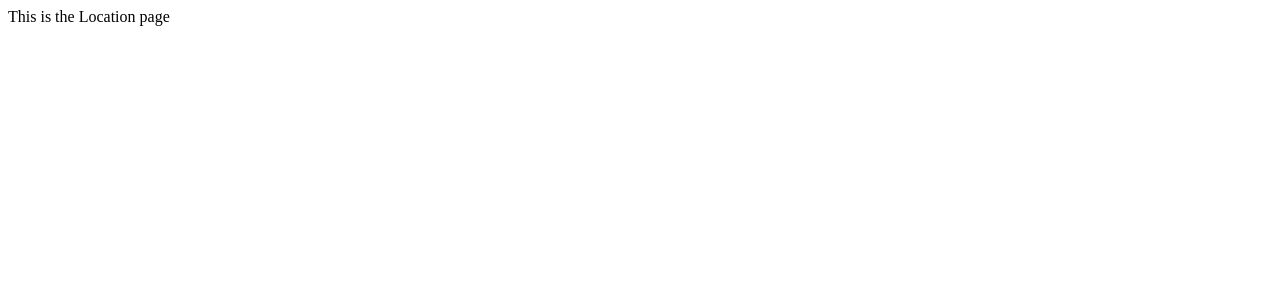
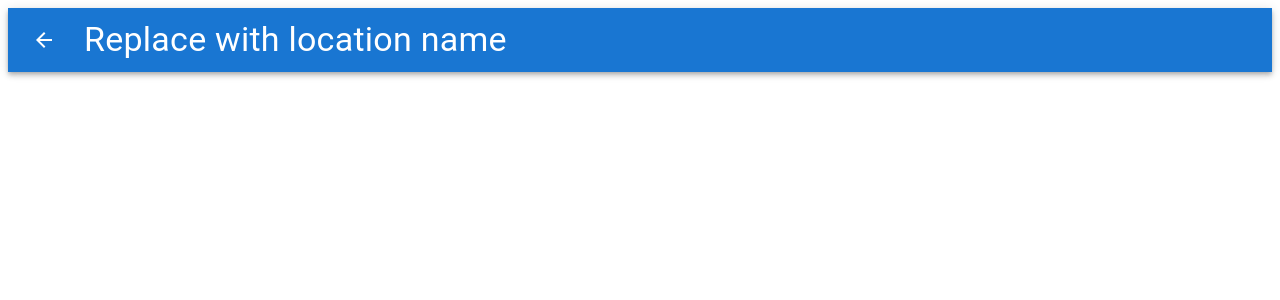
Before and after one commit to aannarino/hows-the-weather, a React (Create React App) app: page /hows-the-weather/location/1 in a window 1280 px wide. Shown: the top 300 px of the page. Built offline with nearby package versions, Linux system fonts and the light colour scheme.

Commit message:
Added an appbar common appbar component meant to be used at the top of each page

```diff
--- a/package.json
+++ b/package.json
@@ -6,6 +6,7 @@
   "dependencies": {
     "@emotion/react": "^11.11.0",
     "@emotion/styled": "^11.11.0",
+    "@mui/icons-material": "^5.11.16",
     "@mui/material": "^5.13.1",
     "@reduxjs/toolkit": "1.9.5",
     "react": "^18.2.0",
--- a/src/application/dashboard/DashboardPage.tsx
+++ b/src/application/dashboard/DashboardPage.tsx
@@ -1,5 +1,5 @@
-import React from 'react';
+import { AppBar } from 'src/components/AppBar';
 
 export const DashboardPage = () => {
-  return <div>This is the dashboard page</div>;
+  return <AppBar title="Dashboard" />;
 };
--- a/src/application/locationView/LocationViewPage.tsx
+++ b/src/application/locationView/LocationViewPage.tsx
@@ -1,5 +1,14 @@
-import React from 'react';
+import { AppBar } from 'src/components/AppBar';
+import { useNavigate } from 'react-router';
 
 export const LocationViewPage = () => {
-  return <div>This is the Location page</div>;
+  const navigate = useNavigate();
+  const backButtonCB = () => navigate(-1);
+  return (
+    <AppBar
+      title="Replace with location name"
+      displayBackButton={true}
+      onClickBackButton={backButtonCB}
+    />
+  );
 };
--- /dev/null
+++ b/src/components/AppBar.tsx
@@ -0,0 +1,62 @@
+import MUIAppBar, { AppBarProps as MUIAppBarProps } from '@mui/material/AppBar';
+import Toolbar from '@mui/material/Toolbar';
+import type { ToolbarProps } from '@mui/material/Toolbar';
+import ArrowBack from '@mui/icons-material/ArrowBack';
+import IconButton from '@mui/material/IconButton';
+import Typography, { TypographyProps } from '@mui/material/Typography';
+import { Link } from 'react-router-dom';
+
+interface AppBarBase extends MUIAppBarProps {
+  title: string;
+  ToolbarProps?: ToolbarProps;
+  TypographyProps?: Omit<TypographyProps, 'ref'>;
+}
+
+export interface AppBarPropsWithBackButton extends AppBarBase {
+  displayBackButton?: true;
+  onClickBackButton: () => void;
+}
+
+export interface AppBarPropsNoBackButton extends AppBarBase {
+  displayBackButton?: false;
+  onClickBackButton?: never;
+}
+
+export const AppBar = (
+  props: AppBarPropsWithBackButton | AppBarPropsNoBackButton
+) => {
+  const {
+    title,
+    displayBackButton = false,
+    onClickBackButton,
+    ToolbarProps = {},
+    TypographyProps = {},
+    ...AppBarProps
+  } = props;
+  return (
+    <MUIAppBar position="static" {...AppBarProps}>
+      <Toolbar {...ToolbarProps}>
+        {displayBackButton && (
+          <IconButton
+            onClick={onClickBackButton}
+            size="large"
+            edge="start"
+            color="inherit"
+            aria-label="menu"
+            sx={{ mr: 2 }}
+          >
+            <ArrowBack />
+          </IconButton>
+        )}
+        <Typography
+          variant="h4"
+          variantMapping={{ h4: 'h1' }}
+          sx={{ flexGrow: 1 }}
+          {...TypographyProps}
+        >
+          {title}
+        </Typography>
+      </Toolbar>
+    </MUIAppBar>
+  );
+};
```
Also changed, not shown: 1 other file (tests, documents, lock files or other folders).
